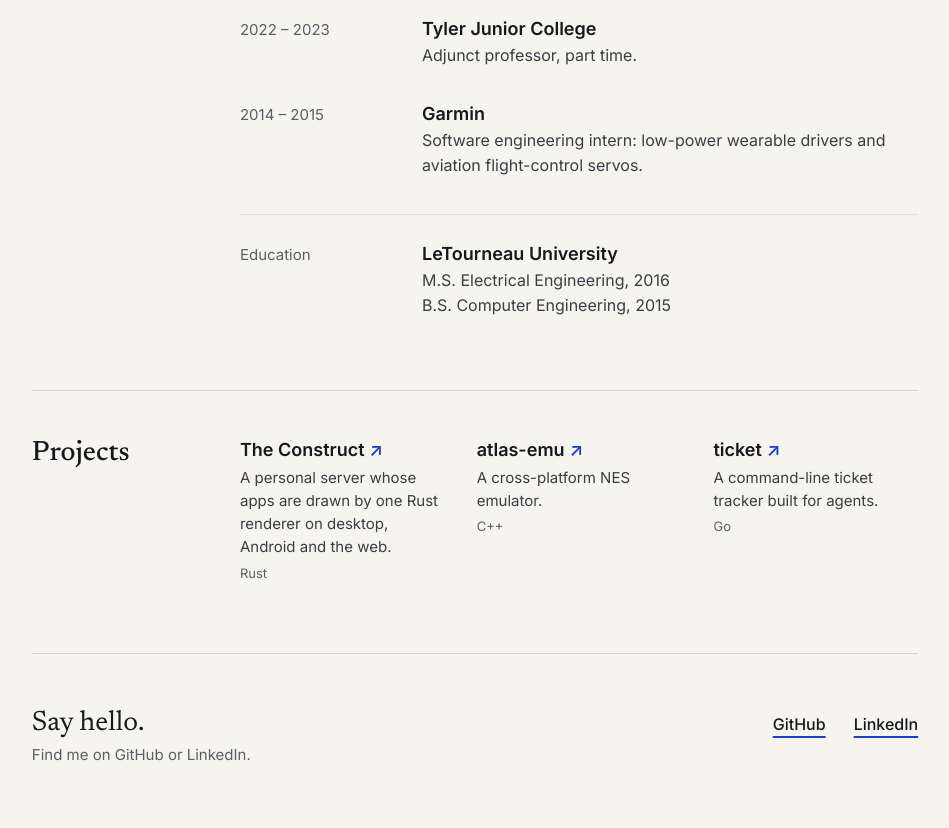
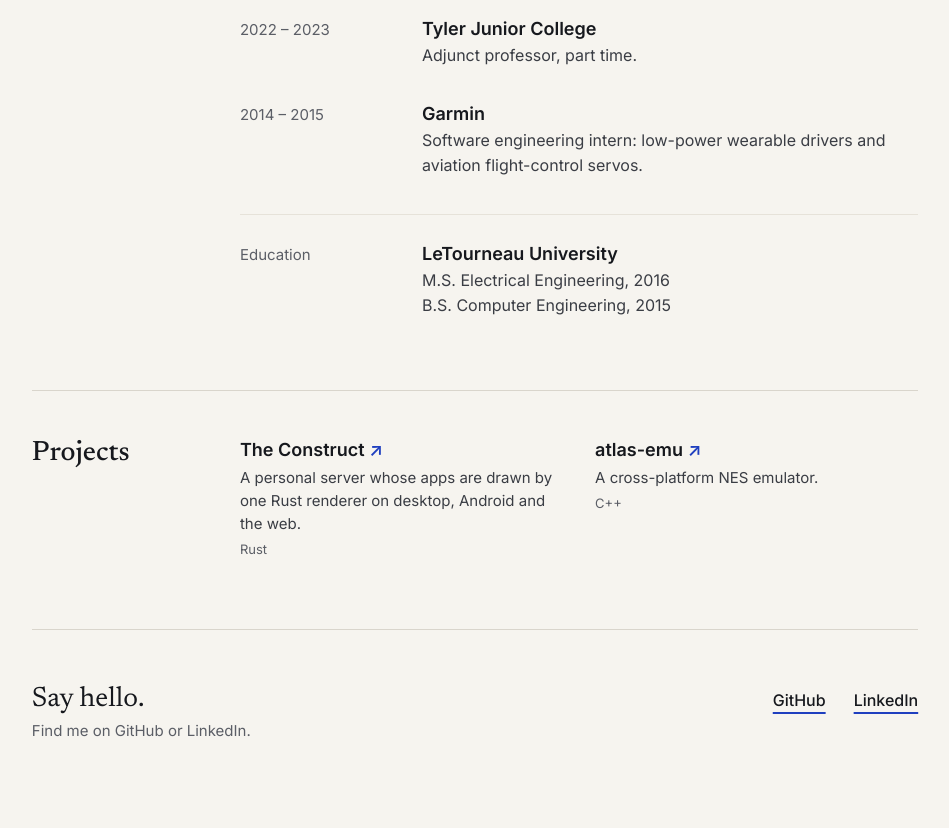
Before and after one commit to aidanwolter3/aidanwolter_com, a plain HTML site: page index.html in a window 1280 px wide. Shown: the part 912-1740 px from the top of the page, without its empty margins (165-1114 px from the left). After the commit the page ends 1716 px from the top, so only its background shows below. Drawn offline with Linux system fonts and the light colour scheme.

Commit message:
Remove the ticket project from the home page (#4)
Claude-Session: https://claude.ai/code/session_012oSBoAnM7UeBjPCAyTj84q

Co-authored-by: Claude <noreply@anthropic.com>

```diff
--- a/index.html
+++ b/index.html
@@ -109,11 +109,6 @@
             <p>A cross-platform NES emulator.</p>
             <span class="lang">C++</span>
           </a>
-          <a class="project" href="https://github.com/aidanwolter3/ticket">
-            <h3>ticket <span class="arrow" aria-hidden="true">&#8599;</span></h3>
-            <p>A command-line ticket tracker built for agents.</p>
-            <span class="lang">Go</span>
-          </a>
         </div>
       </section>
     </main>
```
